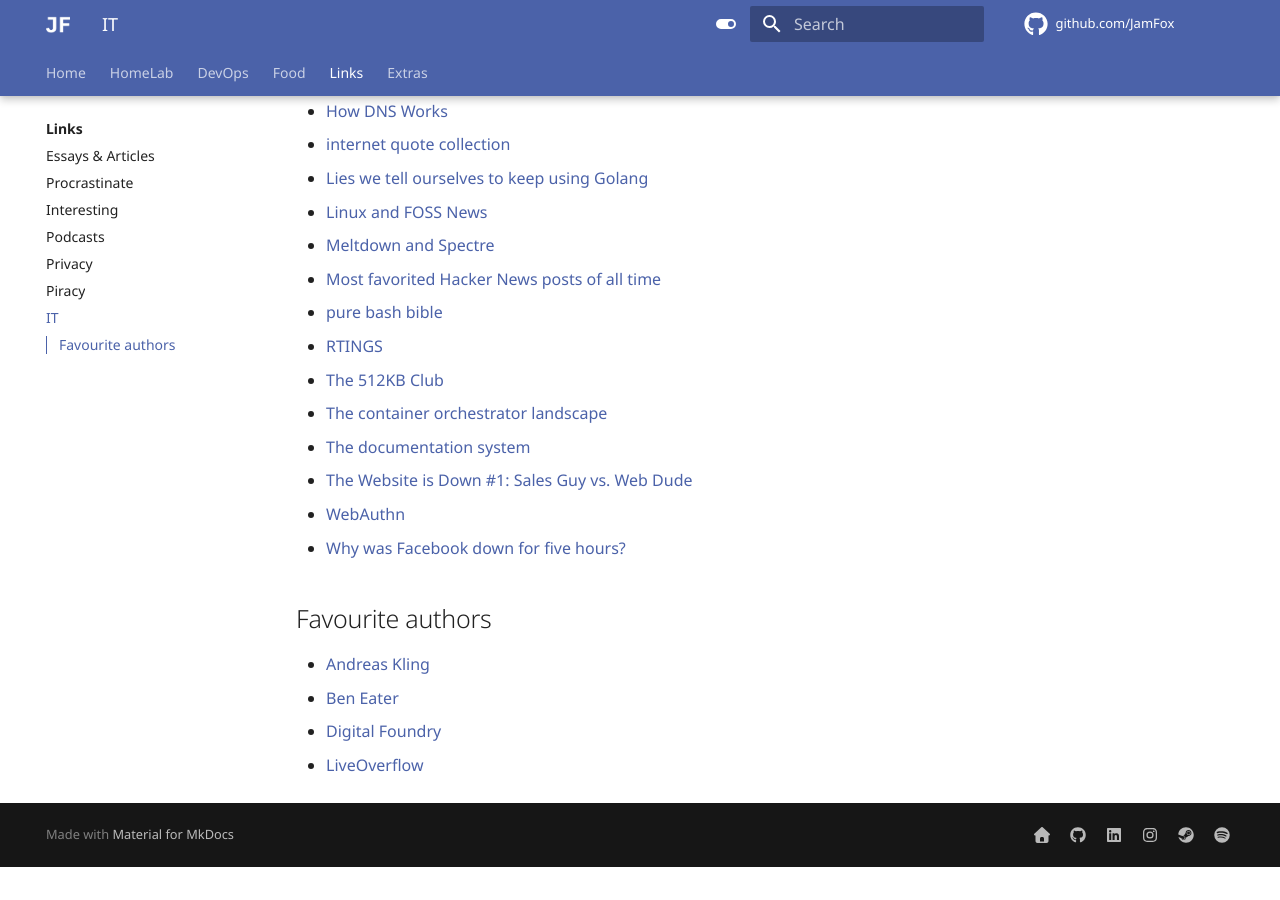
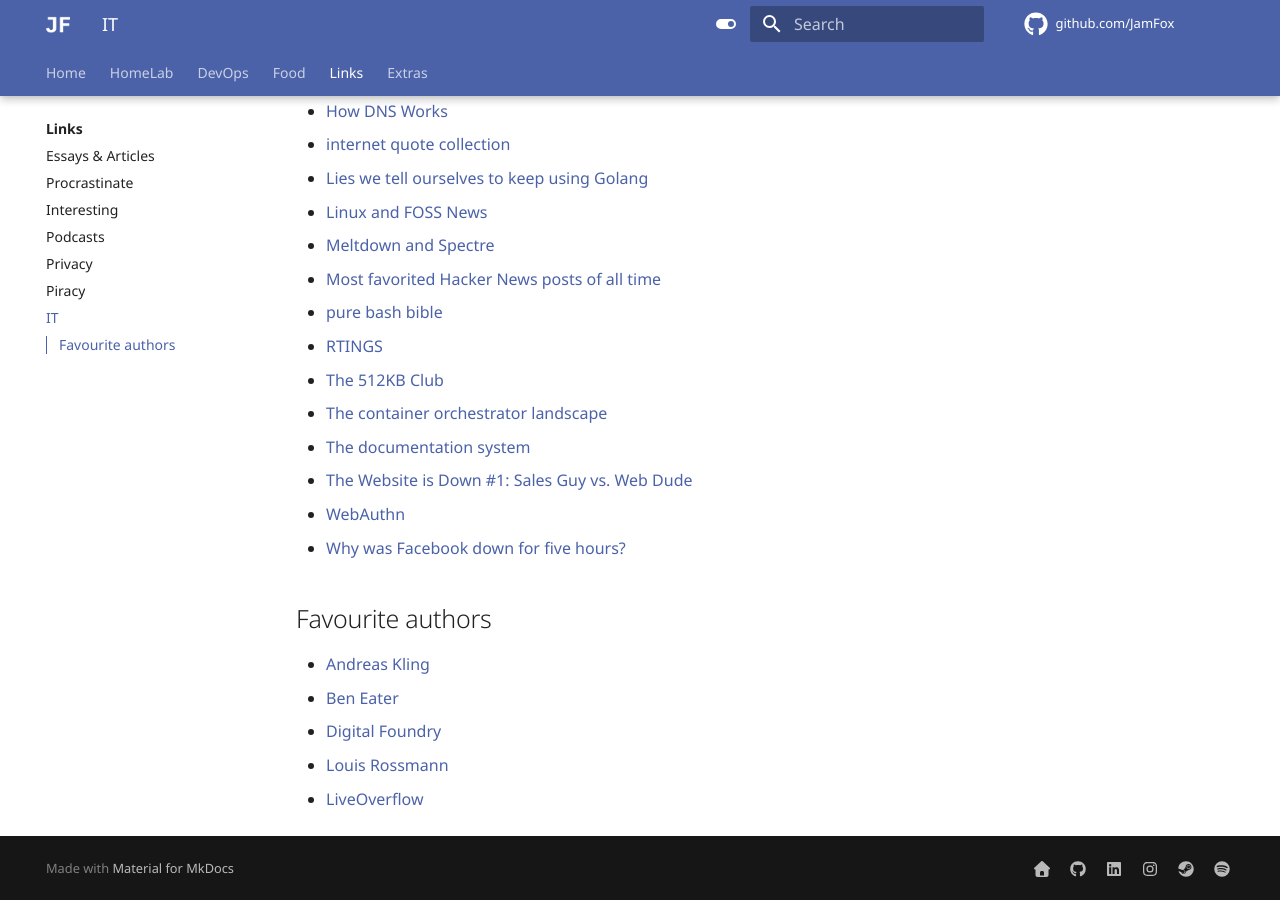
Before and after one commit to JamFox/docs.jamfox.dev, an MkDocs documentation site: the page built from docs/content/links/it.md, in a window 1280 px wide and 900 px high, scrolled down 767 px. Built offline with MkDocs 1.6.1 and Material for MkDocs 9.7.7, drawn with Linux system fonts in a browser that asks for light colours; comment, search, counter and statistics services are not loaded; before the commit the page ends 1634 px from its top, so only the background shows below that.

Commit message:
it: add rossmann

```diff
--- a/docs/content/links/it.md
+++ b/docs/content/links/it.md
@@ -41,4 +41,5 @@ title: "IT"
 - [Andreas Kling](https://www.youtube.com/@awesomekling)
 - [Ben Eater](https://www.youtube.com/c/BenEater)
 - [Digital Foundry](https://www.youtube.com/user/DigitalFoundry)
+- [Louis Rossmann](https://www.youtube.com/@rossmanngroup)
 - [LiveOverflow](https://www.youtube.com/@LiveOverflow)
```
